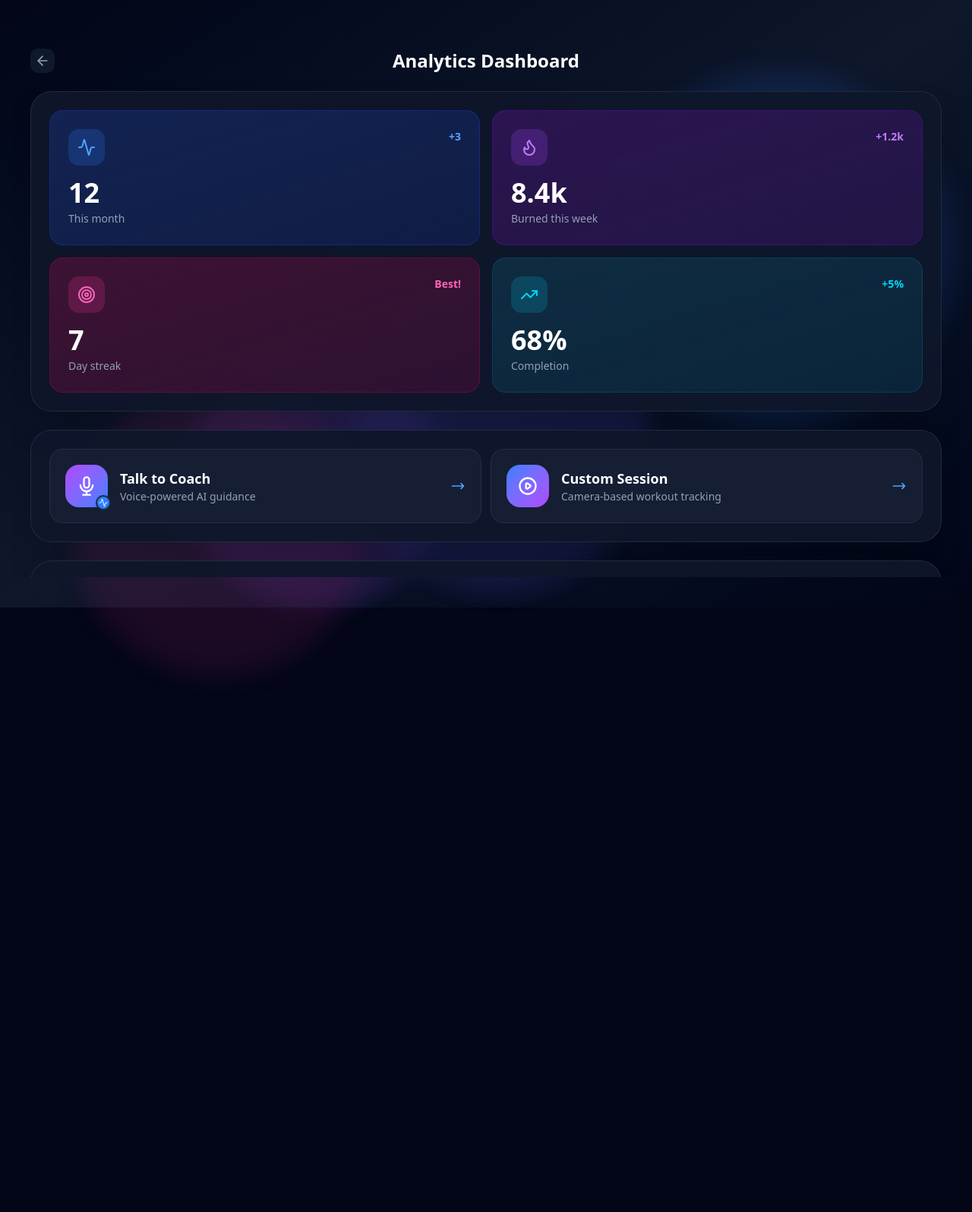
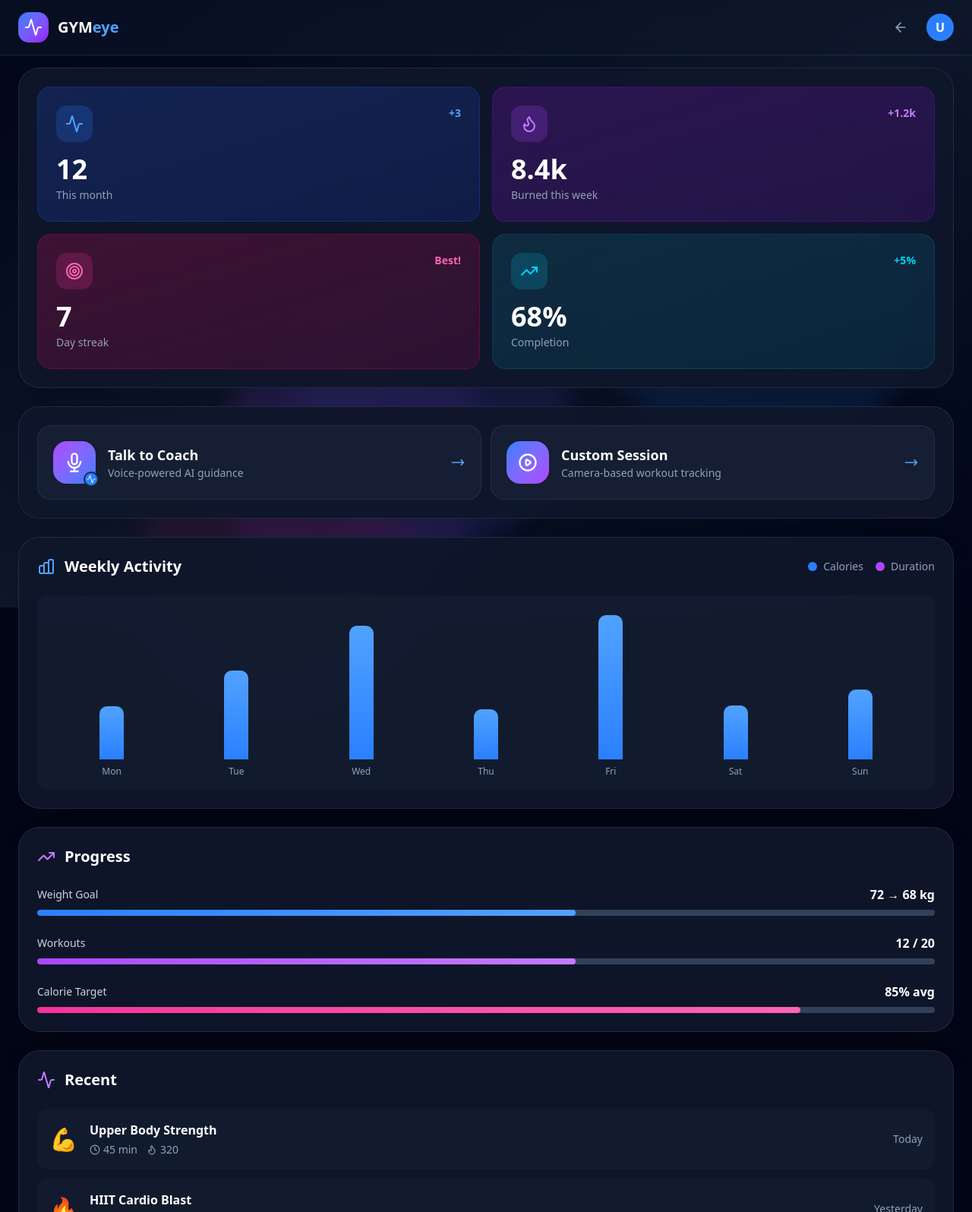
Before and after one commit to Phoenixknight414/final_year_project, a React (Vite) app in the folder gym-frontend-main/frontend/: page /analytics in a window 1280 px wide. Shown: the top 1596 px of the page at 76% size. Before the commit the page ends 800 px from the top, so only its background shows below. Built offline with nearby package versions, Linux system fonts and the light colour scheme; no server answers; sample sign-in values are in the browser's storage.

Commit message:
dashboard designed

```diff
--- a/gym-frontend-main/frontend/src/index.css
+++ b/gym-frontend-main/frontend/src/index.css
@@ -40,6 +40,16 @@ html {
 }
 
 body {
+  -ms-overflow-style: none;  /* IE and Edge */
+  scrollbar-width: none;  /* Firefox */
+}
+
+/* Utility class to hide scrollbar */
+.scrollbar-hide::-webkit-scrollbar {
+  display: none;
+}
+
+.scrollbar-hide {
   -ms-overflow-style: none;  /* IE and Edge */
   scrollbar-width: none;  /* Firefox */
 }
--- a/gym-frontend-main/frontend/src/pages/AnalyticsDashboard.jsx
+++ b/gym-frontend-main/frontend/src/pages/AnalyticsDashboard.jsx
@@ -23,10 +23,6 @@ const AnalyticsDashboard = () => {
       return;
     }
 
-    // Prevent scrolling
-    document.body.style.overflow = 'hidden';
-    document.documentElement.style.overflow = 'hidden';
-
     // Fetch user data
     const fetchUserData = async () => {
       try {
@@ -45,31 +41,45 @@ const AnalyticsDashboard = () => {
     };
 
     fetchUserData();
-
-    return () => {
-      document.body.style.overflow = 'auto';
-      document.documentElement.style.overflow = 'auto';
-    };
   }, [navigate]);
 
   return (
-    <div className="fixed inset-0 flex items-center justify-center p-4 overflow-hidden">
+    <>
       <AnimatedBackground />
 
-      {/* Main Dashboard Card - Transparent */}
-      <div className="relative z-10 w-full max-w-6xl p-6 max-h-[90vh] overflow-y-auto">
-        {/* Header */}
-        <div className="flex items-center justify-between mb-6">
+      {/* Fixed Header Bar */}
+      <header className="fixed top-0 left-0 right-0 z-50 border-b border-slate-700/50 bg-slate-900/50 backdrop-blur-sm">
+        <div className="max-w-7xl mx-auto px-6 py-4 flex items-center justify-between">
+          <div className="flex items-center gap-3">
+            <div className="w-10 h-10 rounded-xl bg-gradient-to-br from-blue-500 to-purple-600 flex items-center justify-center">
+              <Activity className="w-6 h-6 text-white" />
+            </div>
+            <span className="text-xl font-bold">
+              <span className="text-white">GYM</span>
+              <span className="text-blue-400">eye</span>
+            </span>
+          </div>
+
+          <div className="flex items-center gap-4">
             <button
               onClick={() => navigate('/dashboard')}
-            className="w-8 h-8 rounded-lg bg-slate-800/50 hover:bg-slate-800/70 flex items-center justify-center transition-colors"
+              className="p-2 hover:bg-slate-800 rounded-lg transition-colors"
             >
               <ArrowLeft className="w-5 h-5 text-slate-400" />
             </button>
-          <h1 className="text-2xl font-bold text-white">Analytics Dashboard</h1>
-          <div className="w-8"></div>
+            <button
+              onClick={() => navigate('/profile')}
+              className="w-9 h-9 rounded-full bg-blue-500 flex items-center justify-center text-white font-semibold hover:bg-blue-600 transition-colors"
+            >
+              {userData?.name?.charAt(0).toUpperCase() || 'U'}
+            </button>
           </div>
+        </div>
+      </header>
 
+      <div className="min-h-screen flex flex-col relative pt-[73px]">
+        {/* Main Content */}
+        <main className="relative z-10 flex-1 w-full max-w-7xl mx-auto px-6 pt-4 pb-6">
           {/* Stats Section */}
           <div className="bg-slate-900/95 backdrop-blur-xl rounded-[28px] shadow-2xl border border-slate-700/50 p-6 mb-6">
           {/* Content */}
@@ -180,7 +190,7 @@ const AnalyticsDashboard = () => {
         </div>
 
         {/* Weekly Activity Chart */}
-        <div className="bg-slate-900/95 backdrop-blur-xl rounded-[28px] shadow-2xl border border-slate-700/50 p-6">
+        <div className="bg-slate-900/95 backdrop-blur-xl rounded-[28px] shadow-2xl border border-slate-700/50 p-6 mb-6">
           <div className="flex items-center justify-between mb-6">
             <div className="flex items-center gap-3">
               <svg className="w-6 h-6 text-blue-400" fill="none" viewBox="0 0 24 24" stroke="currentColor">
@@ -217,8 +227,150 @@ const AnalyticsDashboard = () => {
             </div>
           </div>
         </div>
+
+        {/* Progress Section */}
+        <div className="bg-slate-900/95 backdrop-blur-xl rounded-[28px] shadow-2xl border border-slate-700/50 p-6 mb-6">
+          <div className="flex items-center gap-3 mb-6">
+            <TrendingUp className="w-6 h-6 text-purple-400" />
+            <h2 className="text-xl font-bold text-white">Progress</h2>
+          </div>
+
+          <div className="space-y-6">
+            {/* Weight Goal */}
+            <div>
+              <div className="flex items-center justify-between mb-2">
+                <span className="text-slate-300 text-sm">Weight Goal</span>
+                <span className="text-white font-semibold">72 → 68 kg</span>
+              </div>
+              <div className="h-2 bg-slate-700 rounded-full overflow-hidden">
+                <div className="h-full bg-gradient-to-r from-blue-500 to-blue-400 rounded-full" style={{ width: '60%' }}></div>
               </div>
             </div>
+
+            {/* Workouts */}
+            <div>
+              <div className="flex items-center justify-between mb-2">
+                <span className="text-slate-300 text-sm">Workouts</span>
+                <span className="text-white font-semibold">12 / 20</span>
+              </div>
+              <div className="h-2 bg-slate-700 rounded-full overflow-hidden">
+                <div className="h-full bg-gradient-to-r from-purple-500 to-purple-400 rounded-full" style={{ width: '60%' }}></div>
+              </div>
+            </div>
+
+            {/* Calorie Target */}
+            <div>
+              <div className="flex items-center justify-between mb-2">
+                <span className="text-slate-300 text-sm">Calorie Target</span>
+                <span className="text-white font-semibold">85% avg</span>
+              </div>
+              <div className="h-2 bg-slate-700 rounded-full overflow-hidden">
+                <div className="h-full bg-gradient-to-r from-pink-500 to-pink-400 rounded-full" style={{ width: '85%' }}></div>
+              </div>
+            </div>
+          </div>
+        </div>
+
+        {/* Recent Workouts Section */}
+        <div className="bg-slate-900/95 backdrop-blur-xl rounded-[28px] shadow-2xl border border-slate-700/50 p-6">
+          <div className="flex items-center gap-3 mb-6">
+            <Activity className="w-6 h-6 text-purple-400" />
+            <h2 className="text-xl font-bold text-white">Recent</h2>
+          </div>
+
+          <div className="space-y-3">
+            {/* Upper Body Strength */}
+            <div className="flex items-center justify-between p-4 bg-slate-800/30 rounded-xl hover:bg-slate-800/50 transition-colors">
+              <div className="flex items-center gap-4">
+                <div className="text-3xl">💪</div>
+                <div>
+                  <div className="text-white font-semibold">Upper Body Strength</div>
+                  <div className="flex items-center gap-3 text-slate-400 text-sm mt-1">
+                    <div className="flex items-center gap-1">
+                      <Clock className="w-3.5 h-3.5" />
+                      <span>45 min</span>
+                    </div>
+                    <div className="flex items-center gap-1">
+                      <Flame className="w-3.5 h-3.5" />
+                      <span>320</span>
+                    </div>
+                  </div>
+                </div>
+              </div>
+              <span className="text-slate-400 text-sm">Today</span>
+            </div>
+
+            {/* HIIT Cardio Blast */}
+            <div className="flex items-center justify-between p-4 bg-slate-800/30 rounded-xl hover:bg-slate-800/50 transition-colors">
+              <div className="flex items-center gap-4">
+                <div className="text-3xl">🔥</div>
+                <div>
+                  <div className="text-white font-semibold">HIIT Cardio Blast</div>
+                  <div className="flex items-center gap-3 text-slate-400 text-sm mt-1">
+                    <div className="flex items-center gap-1">
+                      <Clock className="w-3.5 h-3.5" />
+                      <span>30 min</span>
+                    </div>
+                    <div className="flex items-center gap-1">
+                      <Flame className="w-3.5 h-3.5" />
+                      <span>410</span>
+                    </div>
+                  </div>
+                </div>
+              </div>
+              <span className="text-slate-400 text-sm">Yesterday</span>
+            </div>
+
+            {/* Leg Day Power */}
+            <div className="flex items-center justify-between p-4 bg-slate-800/30 rounded-xl hover:bg-slate-800/50 transition-colors">
+              <div className="flex items-center gap-4">
+                <div className="text-3xl">🦵</div>
+                <div>
+                  <div className="text-white font-semibold">Leg Day Power</div>
+                  <div className="flex items-center gap-3 text-slate-400 text-sm mt-1">
+                    <div className="flex items-center gap-1">
+                      <Clock className="w-3.5 h-3.5" />
+                      <span>50 min</span>
+                    </div>
+                    <div className="flex items-center gap-1">
+                      <Flame className="w-3.5 h-3.5" />
+                      <span>380</span>
+                    </div>
+                  </div>
+                </div>
+              </div>
+              <span className="text-slate-400 text-sm">2d ago</span>
+            </div>
+
+            {/* Core & Flexibility */}
+            <div className="flex items-center justify-between p-4 bg-slate-800/30 rounded-xl hover:bg-slate-800/50 transition-colors">
+              <div className="flex items-center gap-4">
+                <div className="text-3xl">🧘</div>
+                <div>
+                  <div className="text-white font-semibold">Core & Flexibility</div>
+                  <div className="flex items-center gap-3 text-slate-400 text-sm mt-1">
+                    <div className="flex items-center gap-1">
+                      <Clock className="w-3.5 h-3.5" />
+                      <span>35 min</span>
+                    </div>
+                    <div className="flex items-center gap-1">
+                      <Flame className="w-3.5 h-3.5" />
+                      <span>220</span>
+                    </div>
+                  </div>
+                </div>
+              </div>
+              <span className="text-slate-400 text-sm">3d ago</span>
+              </div>
+            </div>
+          </div>
+        </main>
+
+        {/* Footer - Full width at the end */}
+        <footer className="relative z-10 w-full bg-slate-900/95 backdrop-blur-xl shadow-2xl border-t border-slate-700/50 h-8">
+        </footer>
+      </div>
+    </>
   );
 };
 
```
Lines whose indentation alone changed are shown as unchanged.
